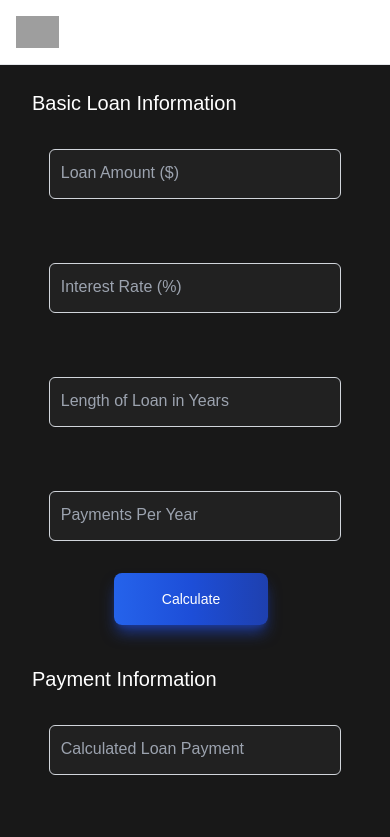
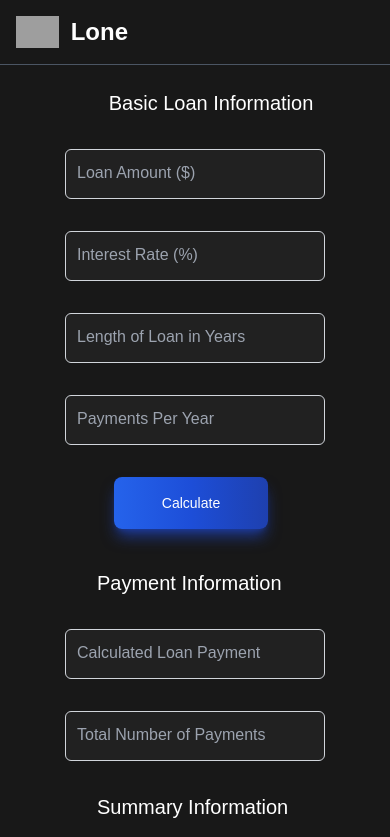
Before and after one commit to hakeem-jc/loan-calculator, a Next.js app: page / in a window 390 px wide. Shown: the top 837 px of the page. Built offline with nearby package versions, Linux system fonts and the light colour scheme; grey boxes are pictures that could not be loaded.

Commit message:
style: Make whole form responsive

```diff
--- a/app/components/Input/index.tsx
+++ b/app/components/Input/index.tsx
@@ -23,7 +23,7 @@ const Input: React.FC<InputProps> = ({
   disabled
 }) => {
   return (
-    <div className={`w-3/4 sm:w-full relative ${styles["float-label-input"]}`}>
+    <div className={`w-full relative ${styles["float-label-input"]}`}>
       <input
         type={type}
         id={id}
--- a/app/components/InputContainer.tsx
+++ b/app/components/InputContainer.tsx
@@ -6,7 +6,7 @@ interface InputContainerProps {
 
 const InputContainer: React.FC<InputContainerProps> = ({ children }) => {
   return (
-    <div className="flex flex-col gap-0 items-center sm:flex-row sm:gap-8">
+    <div className="w-full sm:flex sm:flex-row sm:gap-8">
       {children}
     </div>
   );
--- a/app/page.tsx
+++ b/app/page.tsx
@@ -38,7 +38,7 @@ export default function Home() {
 
   return (
     <main className="min-h-screen bg-[#181818] text-white">
-      <nav className="bg-white dark:bg-[#181818] w-full border-b border-gray-200 dark:border-gray-600">
+      <nav className="bg-[#181818] w-full border-b border-gray-600">
         <div className="max-w-screen-xl flex flex-wrap items-center justify-between mx-auto p-4">
           <a
             href="#"
@@ -57,14 +57,14 @@ export default function Home() {
       </nav>
 
       <form
-        className="max-w-2xl mx-auto"
+        className="max-w-2xl mx-auto flex flex-col items-center"
         onSubmit={(e) => {
           e.preventDefault(); // Prevent default form submission behavior
           handleSubmit(onSubmit)(e); // Pass the event to React Hook Form
         }}
       >
         <h2 className="text-xl pt-6 ml-8 sm:ml-0">Basic Loan Information</h2>
-        <div className="  ">
+        <div className="w-2/3 sm:w-full">
           <InputContainer>
             <Input
               id="loanAmount"
@@ -120,10 +120,8 @@ export default function Home() {
               Calculate
             </button>
           </div>
-        </div>
 
-        <div className="mt-8">
-          <h2 className="text-xl ml-8 sm:ml-0">Payment Information</h2>
+          <h2 className="text-xl ml-8 sm:ml-0 mt-8">Payment Information</h2>
 
           <InputContainer>
             <Input
```
